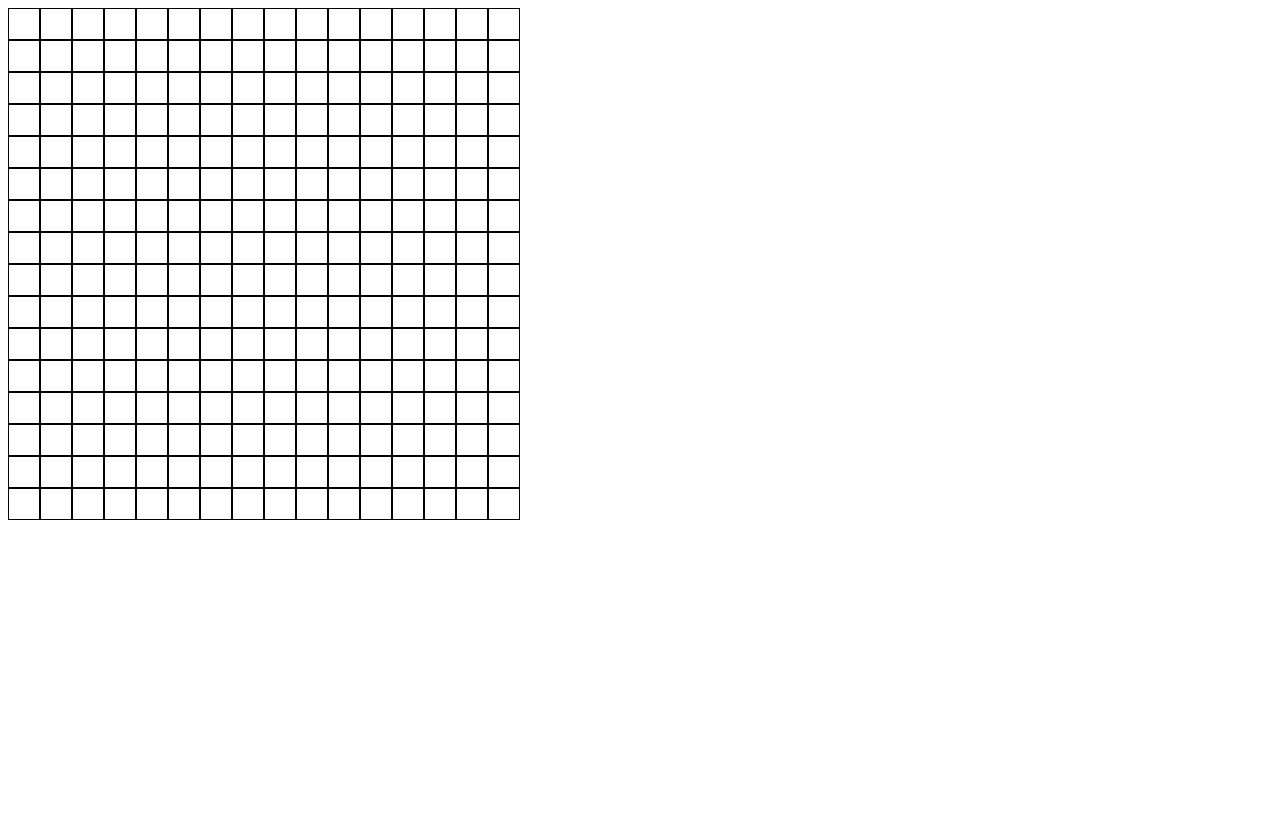
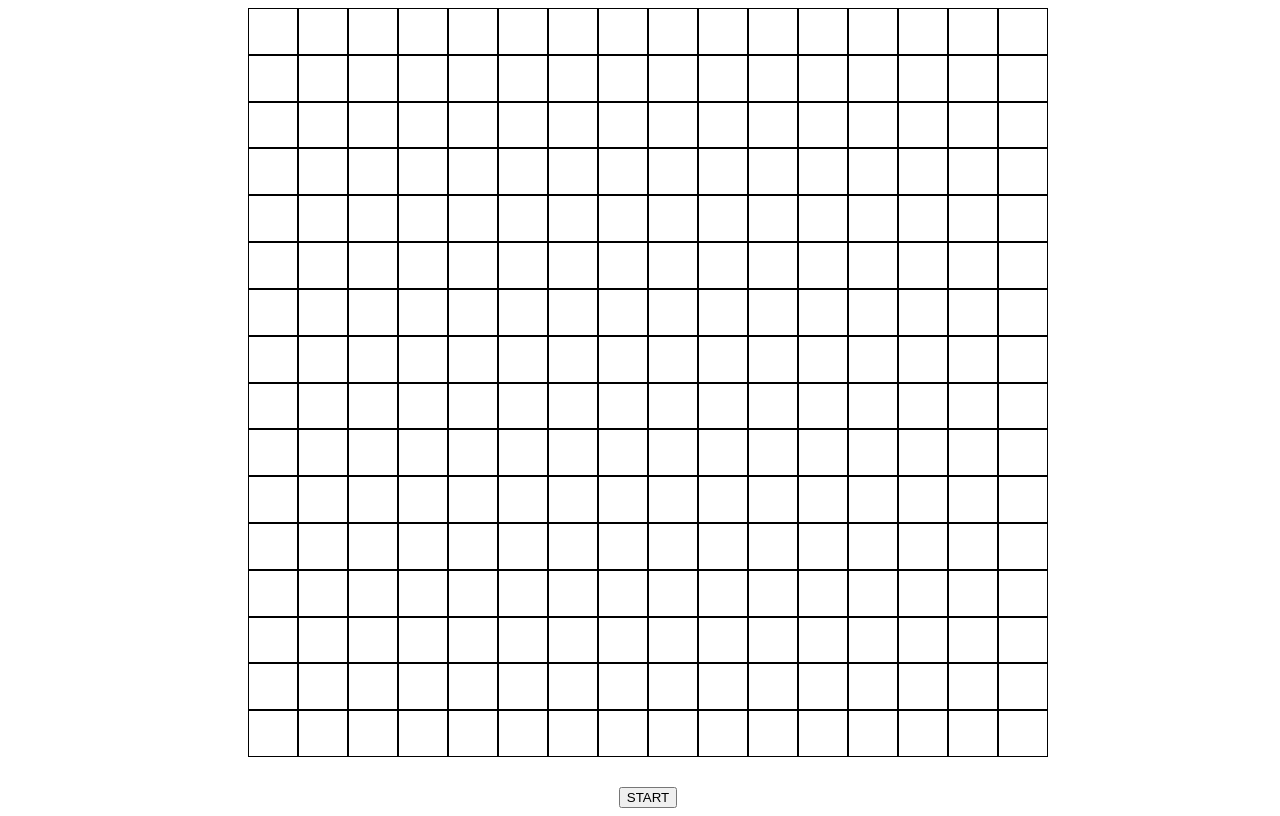
Before and after one commit to frontendbee/etch-a-sketch, a plain HTML site: page index.html in a window 1280 px wide. Drawn offline with Linux system fonts and the light colour scheme.

```diff
--- a/script.js
+++ b/script.js
@@ -1,15 +1,28 @@
 const container = document.querySelector('#container');
 container.style.backgroundColor = "#cccccc";
-container.style.height = '512px';
-container.style.width = '512px';
+container.style.height = '800px';
+container.style.width = '800px';
 container.style.display = 'flex';
 container.style.flexWrap = 'wrap';
+// container.style.margin = 'auto';
 
-let control = 0;
+const body = document.querySelector('body');
+body.style.display = 'flex';
+body.style.flexDirection = 'column';
+body.style.alignItems = 'center';
+body.style.justifyContent = 'center';
+body.style.gap = '30px';
 
-function draw(){
-    div.style.backgroundColor = 'black';
-}
+const numberBtn = document.createElement('button');
+numberBtn.textContent = 'START';
+numberBtn.style.width = 'auto';
+numberBtn.style.height = 'auto';
+body.appendChild(numberBtn);
+
+
+// function draw(){
+//     div.style.backgroundColor = 'black';
+// }
 
 function createGrid() {
 
--- a/style.css
+++ b/style.css
@@ -1,3 +1,9 @@
+body{
+    display: flex;
+    align-content: center;
+    height: 100vh;
+    width: 100vw;
+}
 .greycolor{
-    background-color: grey;
+    /* background-color: grey; */
 }
```
